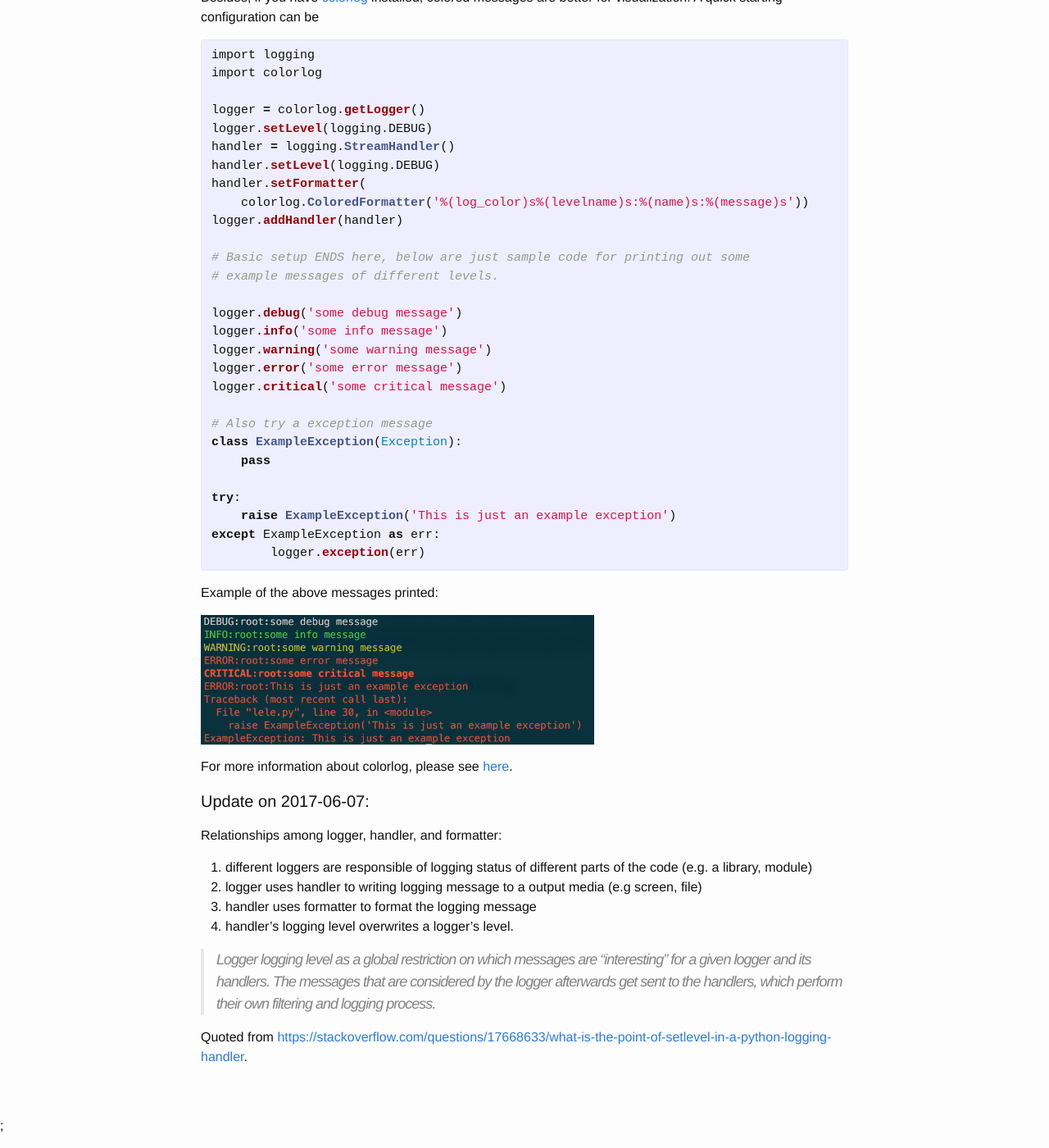
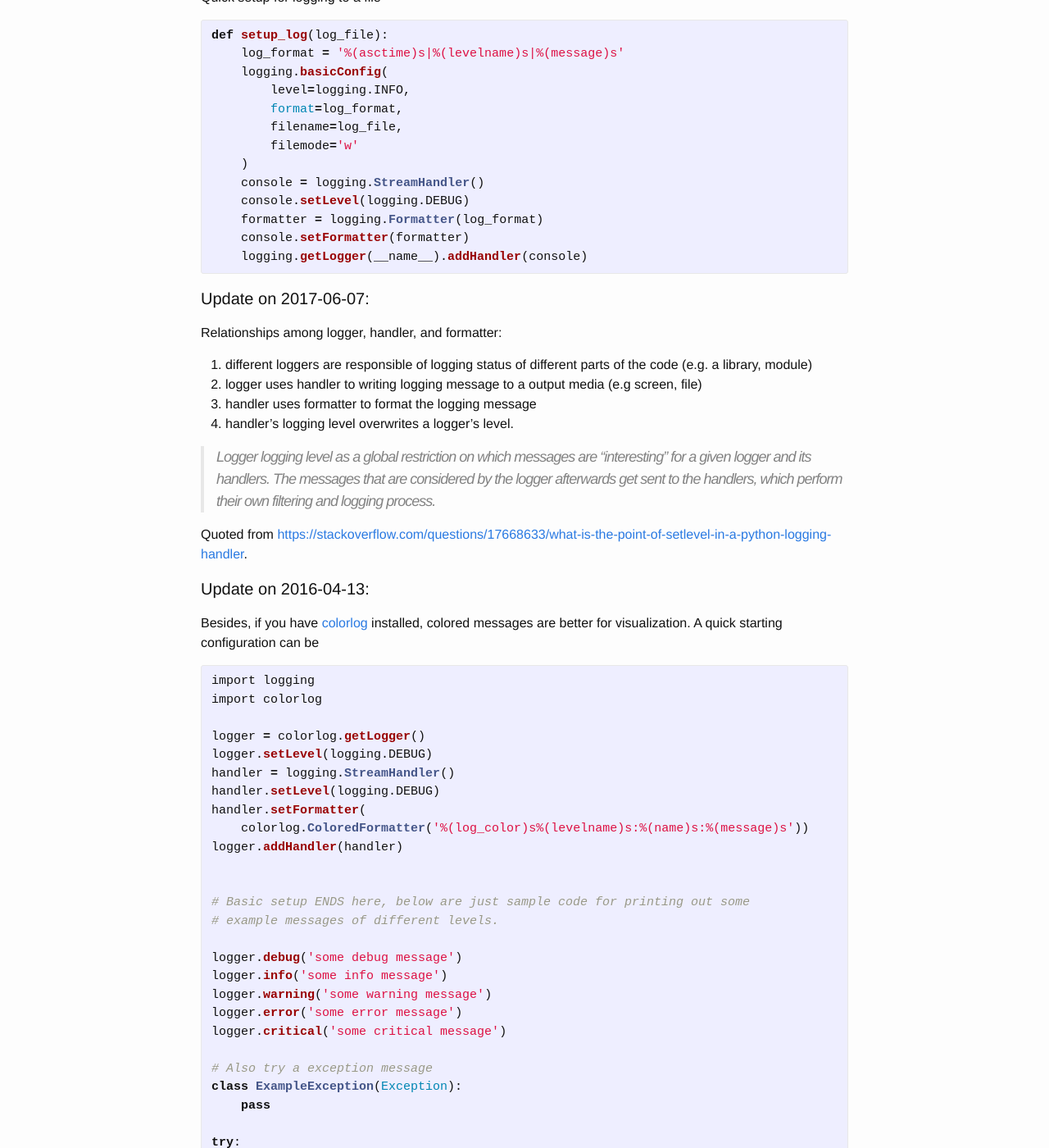
Before and after one commit to zyxue/zyxue.github.io, a Jekyll site: the page built from _posts/2015-08-05-quick-setup-for-python-logging.md, in a window 1280 px wide and 1400 px high, scrolled down 510 px. Shown: the whole window at 82% size. Built offline with Jekyll 4.4.1, drawn with Linux system fonts in a browser that asks for light colours; comment, search, counter and statistics services are not loaded; some of the changed text lies outside the part shown.

Commit message:
updated _posts/2015-08-05-quick-setup-for-python-logging.md to include setup for logging to a file

```diff
--- a/_posts/2015-08-05-quick-setup-for-python-logging.md
+++ b/_posts/2015-08-05-quick-setup-for-python-logging.md
@@ -20,6 +20,47 @@ For complete setup instruction, please see the
  [documentation](https://docs.python.org/2/library/logging.html) for Python
  logging module.
 
+#### Update on 2018-10-10
+
+Quick setup for logging to a file
+
+{% highlight python %}
+def setup_log(log_file):
+    log_format = '%(asctime)s|%(levelname)s|%(message)s'
+    logging.basicConfig(
+        level=logging.INFO,
+        format=log_format,
+        filename=log_file,
+        filemode='w'
+    )
+    console = logging.StreamHandler()
+    console.setLevel(logging.DEBUG)
+    formatter = logging.Formatter(log_format)
+    console.setFormatter(formatter)
+    logging.getLogger(__name__).addHandler(console)
+
+{% endhighlight %}
+
+#### Update on 2017-06-07:
+
+Relationships among logger, handler, and formatter:
+
+1. different loggers are responsible of logging status of different parts of the
+   code (e.g. a library, module)
+1. logger uses handler to writing logging message to a output media (e.g screen,
+   file)
+1. handler uses formatter to format the logging message
+1. handler's logging level overwrites a logger's level.
+
+
+> Logger logging level as a global restriction on which messages are
+> "interesting" for a given logger and its handlers. The messages that are
+> considered by the logger afterwards get sent to the handlers, which perform
+> their own filtering and logging process.
+
+Quoted from
+[https://stackoverflow.com/questions/17668633/what-is-the-point-of-setlevel-in-a-python-logging-handler](https://stackoverflow.com/questions/17668633/what-is-the-point-of-setlevel-in-a-python-logging-handler).
+
 #### Update on 2016-04-13:
 
 Besides, if you have [colorlog](https://github.com/borntyping/python-colorlog)
@@ -37,6 +78,7 @@ handler.setLevel(logging.DEBUG)
 handler.setFormatter(
     colorlog.ColoredFormatter('%(log_color)s%(levelname)s:%(name)s:%(message)s'))
 logger.addHandler(handler)
+
 
 # Basic setup ENDS here, below are just sample code for printing out some
 # example messages of different levels.
```
Also changed, not shown: other parts of _posts/2015-08-05-quick-setup-for-python-logging.md (+0 -20 lines).
